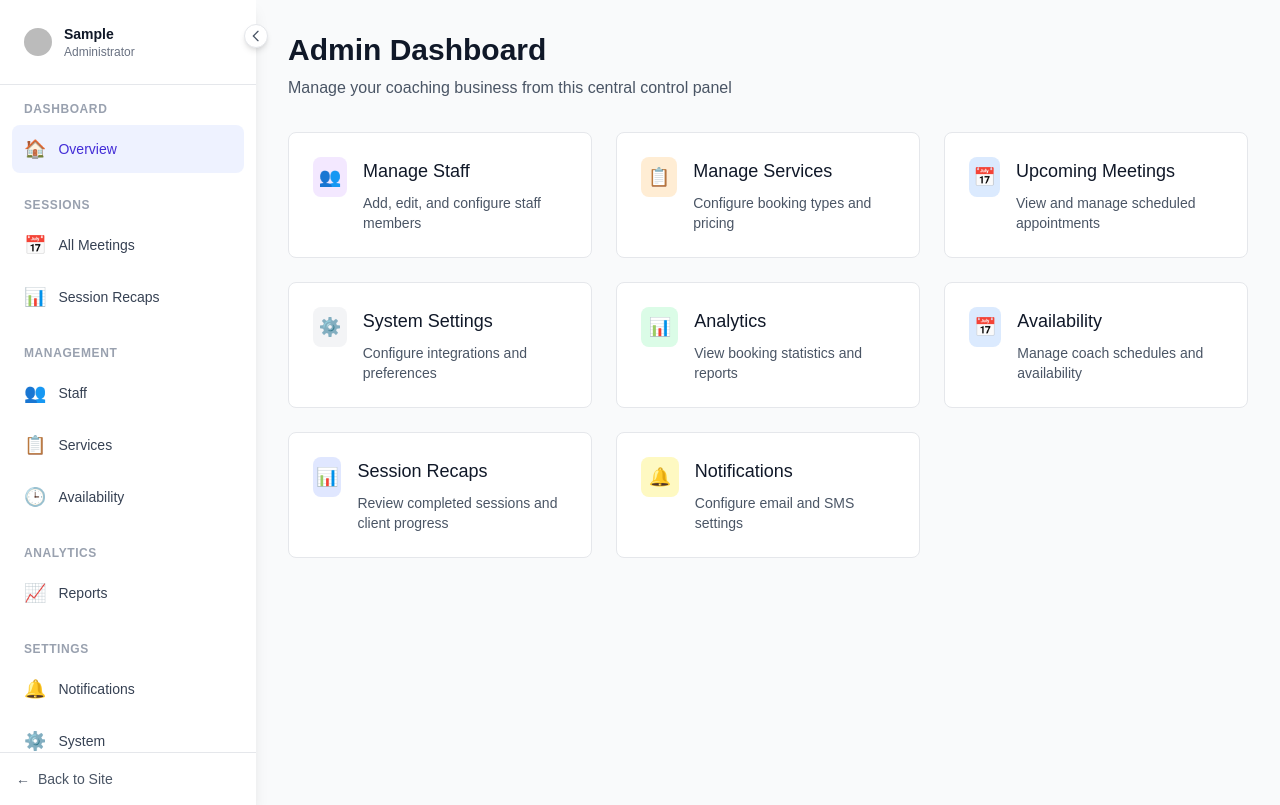
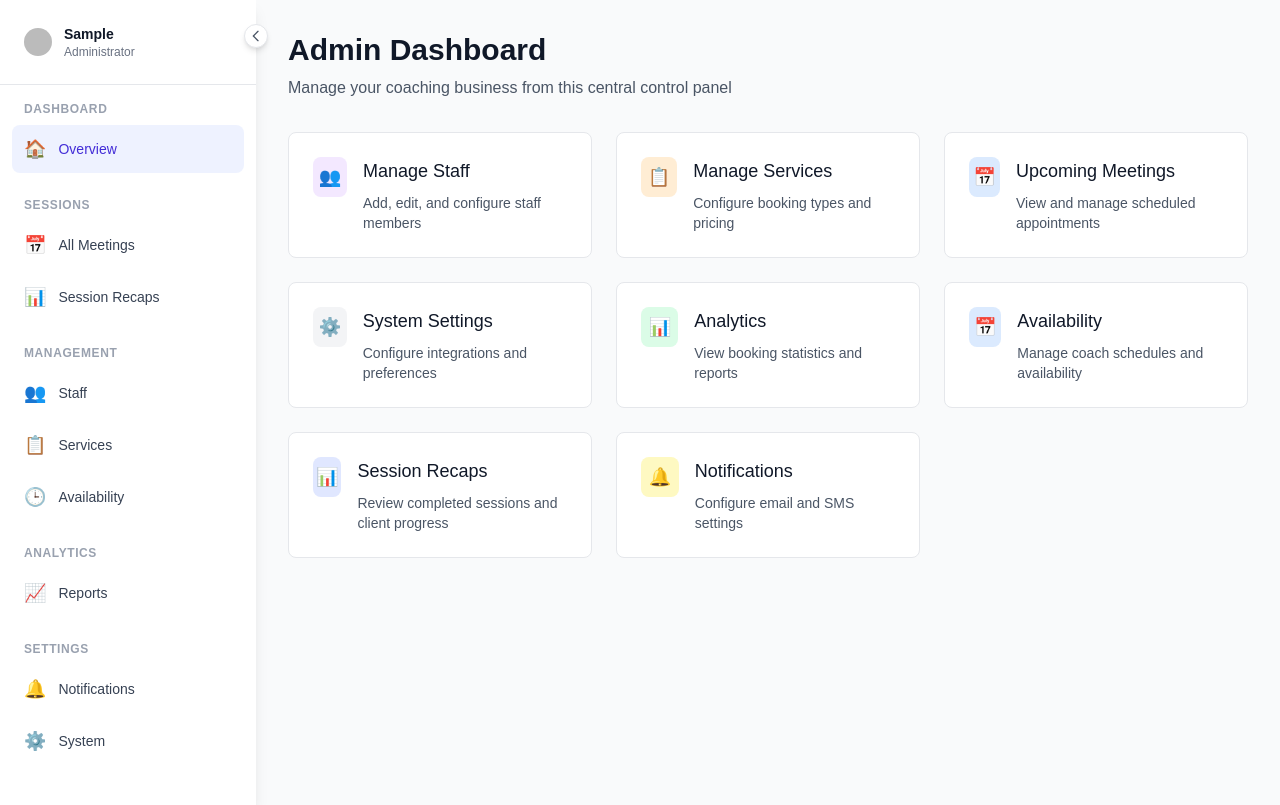
Before and after one commit to roweldencinares-git/booking-app, a Next.js app: page /admin in a window 1280 px wide. Built offline with nearby package versions, Linux system fonts and the light colour scheme; no server answers; sample sign-in values are in the browser's storage; some icons are missing.

Commit message:
remove: back to site link from admin sidebar

```diff
--- a/src/components/AdminLayout.tsx
+++ b/src/components/AdminLayout.tsx
@@ -222,19 +222,6 @@ export default function AdminLayout({ children, currentPath }: AdminLayoutProps)
             </div>
           </div>
         </nav>
-
-        {/* Bottom Section - Hidden when collapsed */}
-        {!isCollapsed && (
-          <div className="absolute bottom-0 left-0 right-0 border-t border-gray-200 bg-white p-4">
-            <Link
-              href="/"
-              className="flex items-center gap-2 text-sm text-gray-600 hover:text-gray-900 transition-colors"
-            >
-              <span>←</span>
-              <span>Back to Site</span>
-            </Link>
-          </div>
-        )}
       </div>
 
       {/* Main Content */}
```
